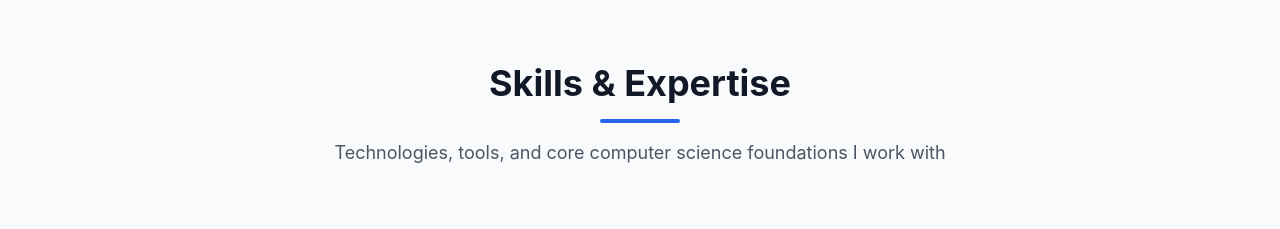
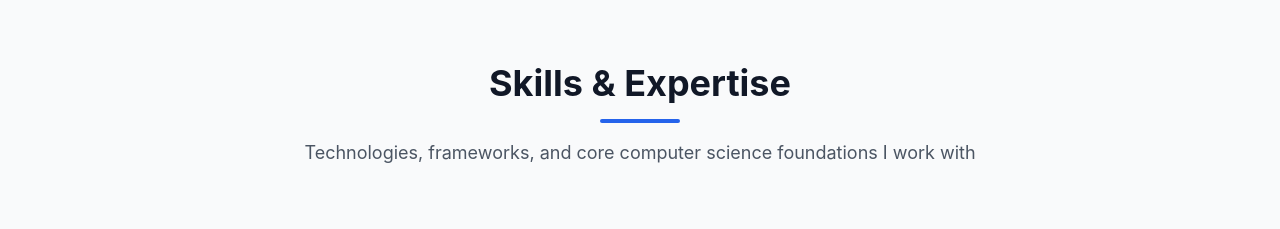
Before and after one commit to Vishnugupta2711/my-portfolio, a React (Vite) app: page / in a window 1280 px wide. Shown: the part 2700-2929 px from the top of the page. Built offline with nearby package versions, Linux system fonts and the light colour scheme.

Commit message:
Update Skills.tsx

```diff
--- a/src/components/Skills.tsx
+++ b/src/components/Skills.tsx
@@ -19,7 +19,6 @@ const Skills: React.FC = () => {
     );
 
     skillRefs.current.forEach((el) => el && observer.observe(el));
-
     return () => observer.disconnect();
   }, []);
 
@@ -55,8 +54,8 @@ const Skills: React.FC = () => {
           </h2>
           <div className="w-20 h-1 bg-blue-600 dark:bg-blue-400 mx-auto rounded-full" />
           <p className="mt-4 text-lg text-gray-600 dark:text-gray-400 max-w-2xl mx-auto">
-            Technologies, tools, and core computer science foundations I work
-            with
+            Technologies, frameworks, and core computer science foundations I
+            work with
           </p>
         </div>
 
```
